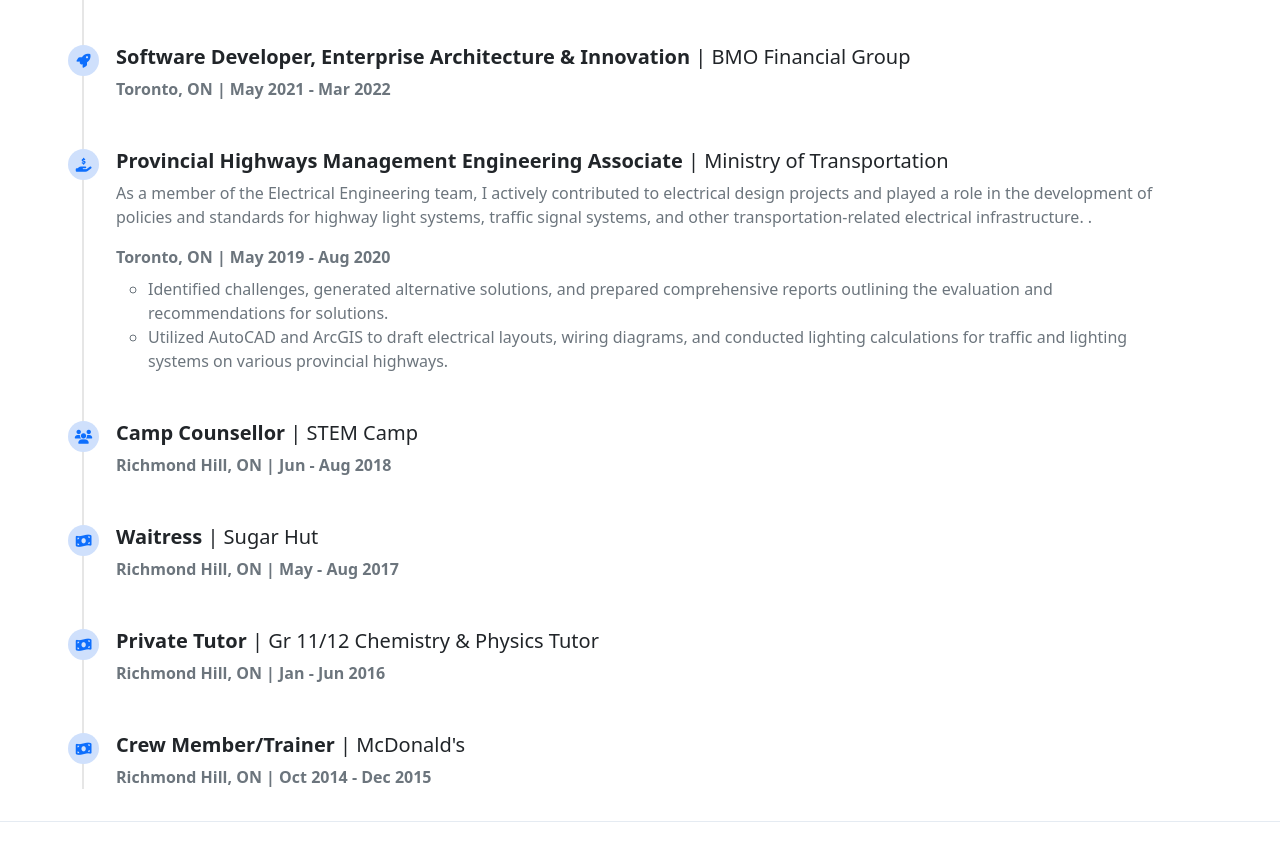
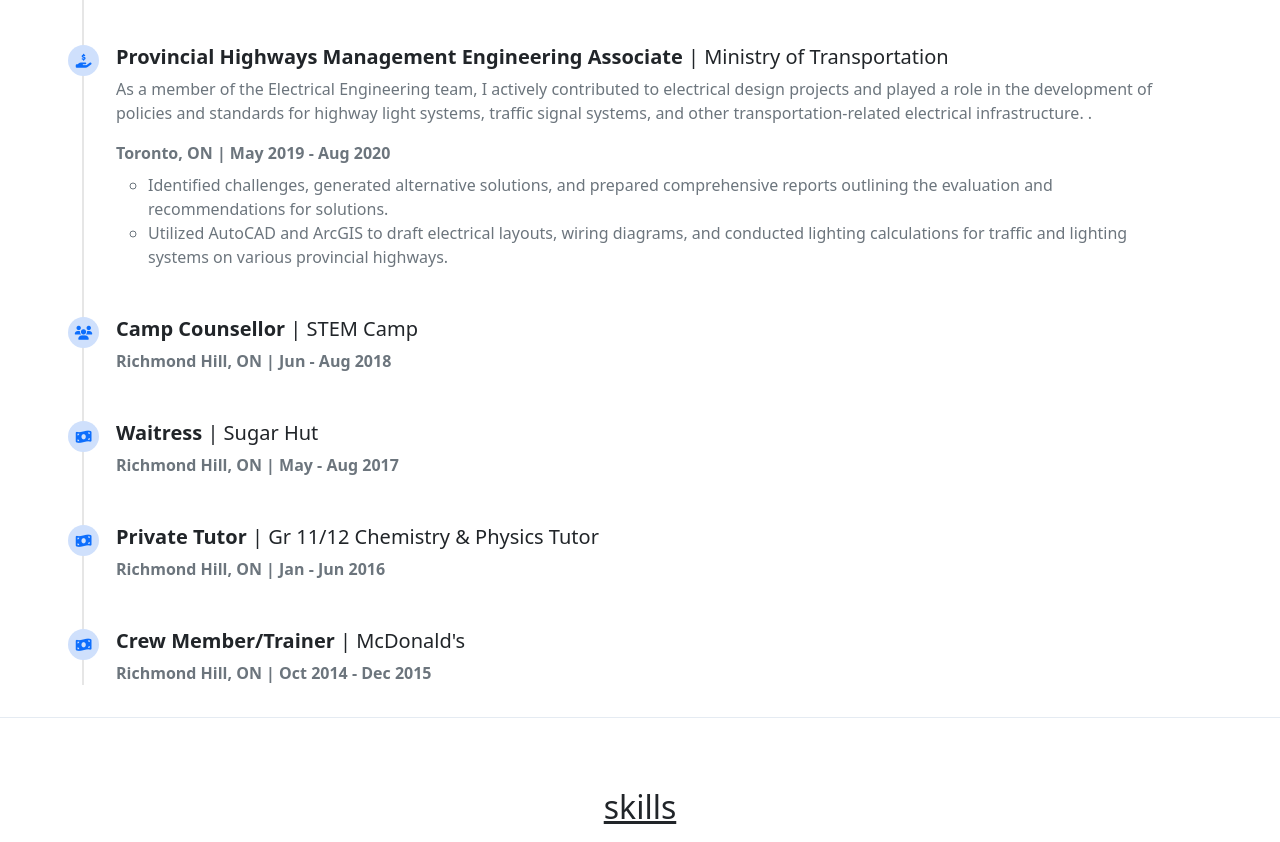
Before and after one commit to alexiswhng/alexiswhng.github.io, a plain HTML site: page index.html in a window 1280 px wide. Shown: the part 2020-2862 px from the top of the page. Drawn offline with nearby package versions, Linux system fonts and the light colour scheme.

Commit message:
Update index.html

```diff
--- a/index.html
+++ b/index.html
@@ -135,22 +135,6 @@
 
                     </li>
 
-                    <li class="timeline-item mb-5">
-                        <span class="timeline-icon">
-                            <i class="fas fa-rocket text-primary fa-sm fa-fw"></i>
-                        </span>
-
-                        <h5 class="fw-bold">
-                             Software Developer, Enterprise Architecture & Innovation
-                            <span class="notbold">| BMO Financial Group</span>
-                        </h5>
-                        <p class="text-muted mb-2 fw-bold">Toronto, ON | May 2021 - Mar 2022</p>
-                        <p class="text-muted">
-                        </p>
-                        <ul class="text-muted">
-                        </ul>
-
-                    </li>
                     <li class="timeline-item mb-5">
                         <span class="timeline-icon">
                             <i class="fas fa-hand-holding-usd text-primary fa-sm fa-fw"></i>
```
